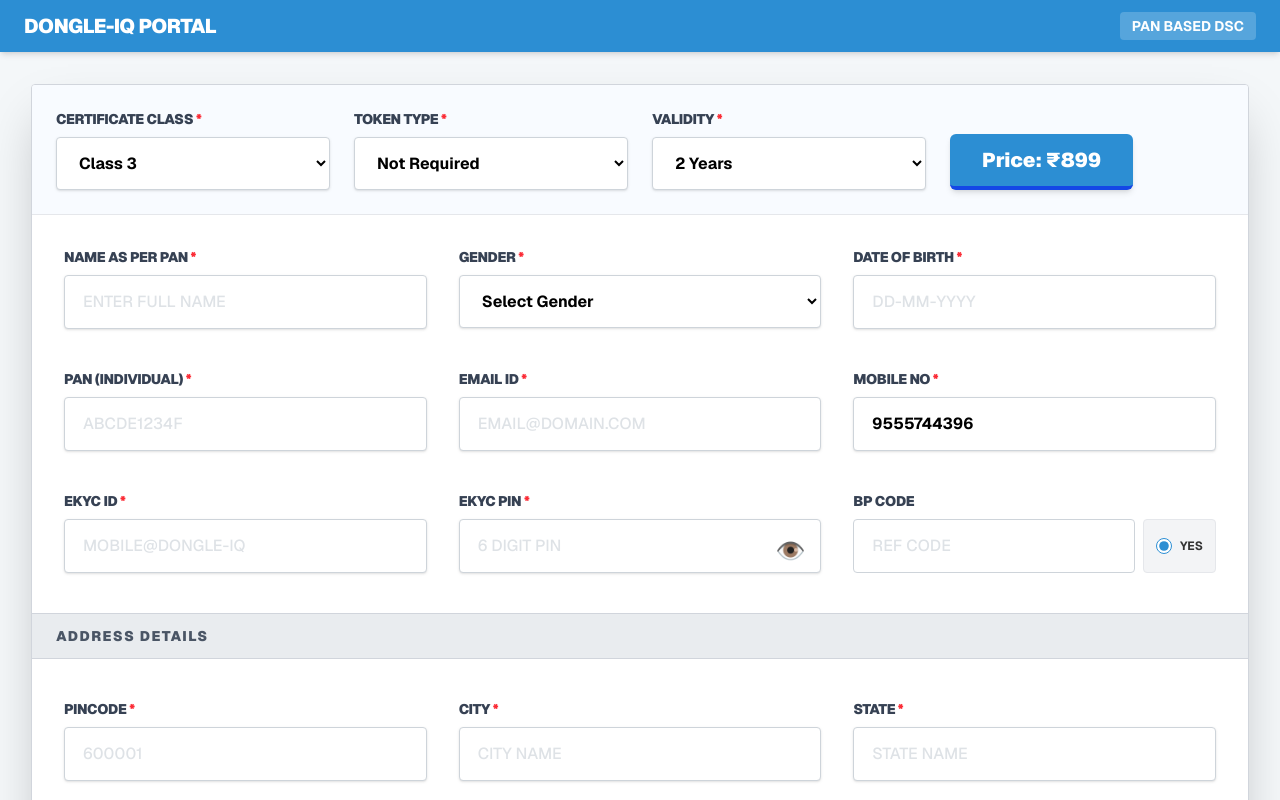
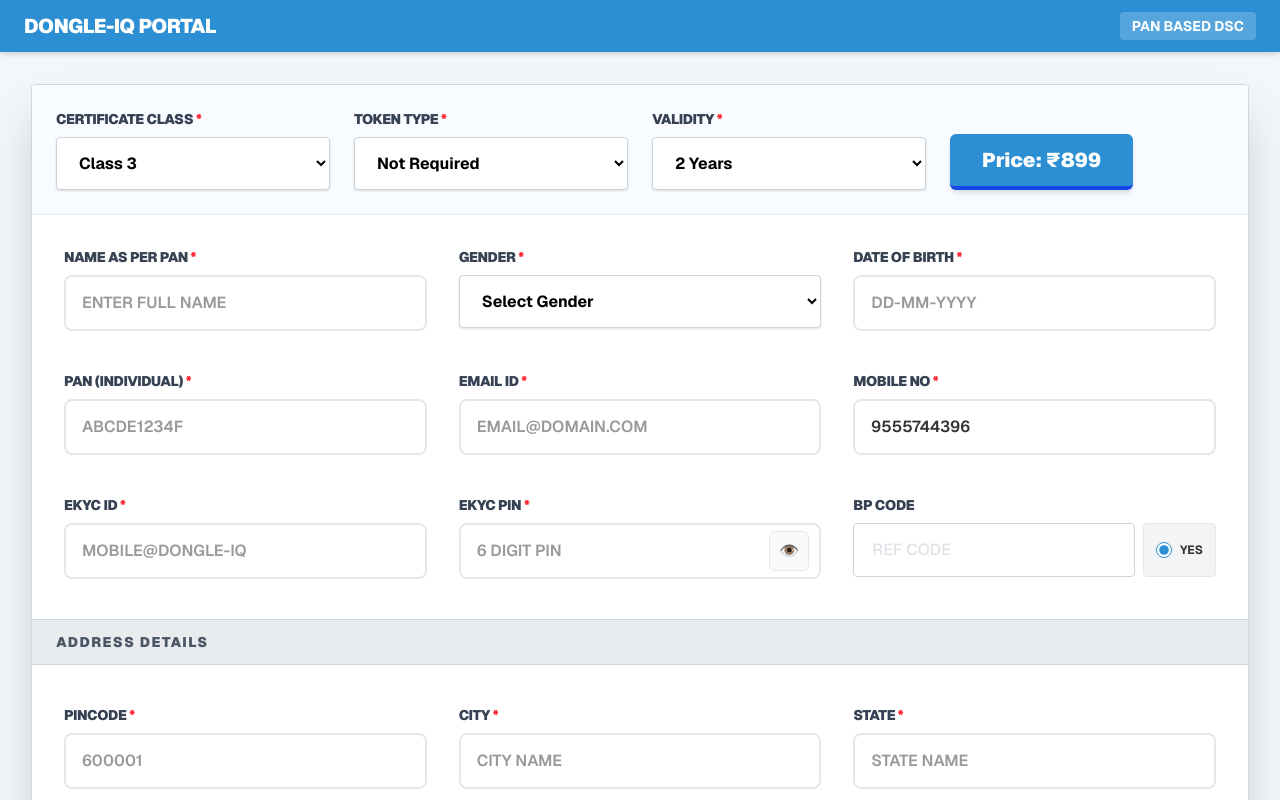
Before and after one commit to JyotiVerma02/dongle-iq-next, a Next.js app: page /bank-telecom-form in a window 1280 px wide. Shown: the top 800 px of the page. Built offline with nearby package versions, Linux system fonts and the light colour scheme.

Commit message:
Pin Eye icon fix

```diff
--- a/app/bank-telecom-form/page.tsx
+++ b/app/bank-telecom-form/page.tsx
@@ -146,9 +146,25 @@
 
             <div className="grid grid-cols-1 md:grid-cols-3 gap-8">
               <Input label="eKYC ID" name="ekycId" placeholder="MOBILE@DONGLE-IQ" required onChange={handleChange} />
-              <div className="relative">
-                <Input label="eKYC PIN" name="ekycPin" type={showPin ? "text" : "password"} placeholder="6 DIGIT PIN" required onChange={handleChange} />
-                <button type="button" onClick={() => setShowPin(!showPin)} className="absolute right-4 top-[44px] text-[#2c8ed3] text-2xl">{showPin ? "👁️‍🗨️" : "👁️"}</button>
+              <div className="relative w-auto">
+                <Input
+                  label="eKYC PIN"
+                  name="ekycPin"
+                  type={showPin ? "text" : "password"}
+                  placeholder="6 DIGIT PIN"
+                  required
+                  onChange={handleChange}
+                  rightIcon={
+                    <button
+                      type="button"
+                      onClick={() => setShowPin(!showPin)}
+                      className="text-[#2c8ed3]"
+                    >
+                      {showPin ? "🙈" : "👁️"}
+                    </button>
+                  }
+                />
+
               </div>
               <div className="flex flex-col">
                 <label className="text-sm font-black block mb-2 text-gray-700 uppercase tracking-tight">BP Code</label>
@@ -243,11 +259,60 @@
   );
 }
 
-function Input({ label, required, type = "text", ...props }: any) {
+function Input({
+  label,
+  required,
+  type = "text",
+  rightIcon,
+  ...props
+}: any) {
   return (
     <div className="w-full">
-      <label className="text-sm font-black block mb-2 text-gray-700 uppercase tracking-tight">{label} {required && <span className="text-red-500">*</span>}</label>
-      <input className="form-input shadow-sm" type={type} {...props} />
+      <label className="text-xs sm:text-sm font-black block mb-1 sm:mb-2 text-gray-700 uppercase tracking-tight">
+        {label} {required && <span className="text-red-500">*</span>}
+      </label>
+
+      <div className="relative group">
+        <input
+          type={type}
+          {...props}
+          className="
+            w-full border-2 border-gray-200
+            px-4 py-3 sm:py-3.5 pr-12
+            text-sm sm:text-base font-semibold
+            rounded-lg bg-white
+            transition-all duration-200
+
+            focus:border-[#2c8ed3]
+            focus:ring-4 focus:ring-blue-100
+            outline-none
+
+            hover:border-[#2c8ed3]/60
+          "
+        />
+
+        {rightIcon && (
+          <div
+            className="
+              absolute right-3 top-1/2 -translate-y-1/2
+              flex items-center justify-center
+              h-9 w-9 sm:h-10 sm:w-10
+              rounded-md
+              bg-gray-50
+              border border-gray-200
+              text-gray-500
+
+              group-focus-within:bg-blue-50
+              group-focus-within:border-[#2c8ed3]
+              group-focus-within:text-[#2c8ed3]
+
+              transition-all duration-200
+            "
+          >
+            {rightIcon}
+          </div>
+        )}
+      </div>
     </div>
   );
 }
```
